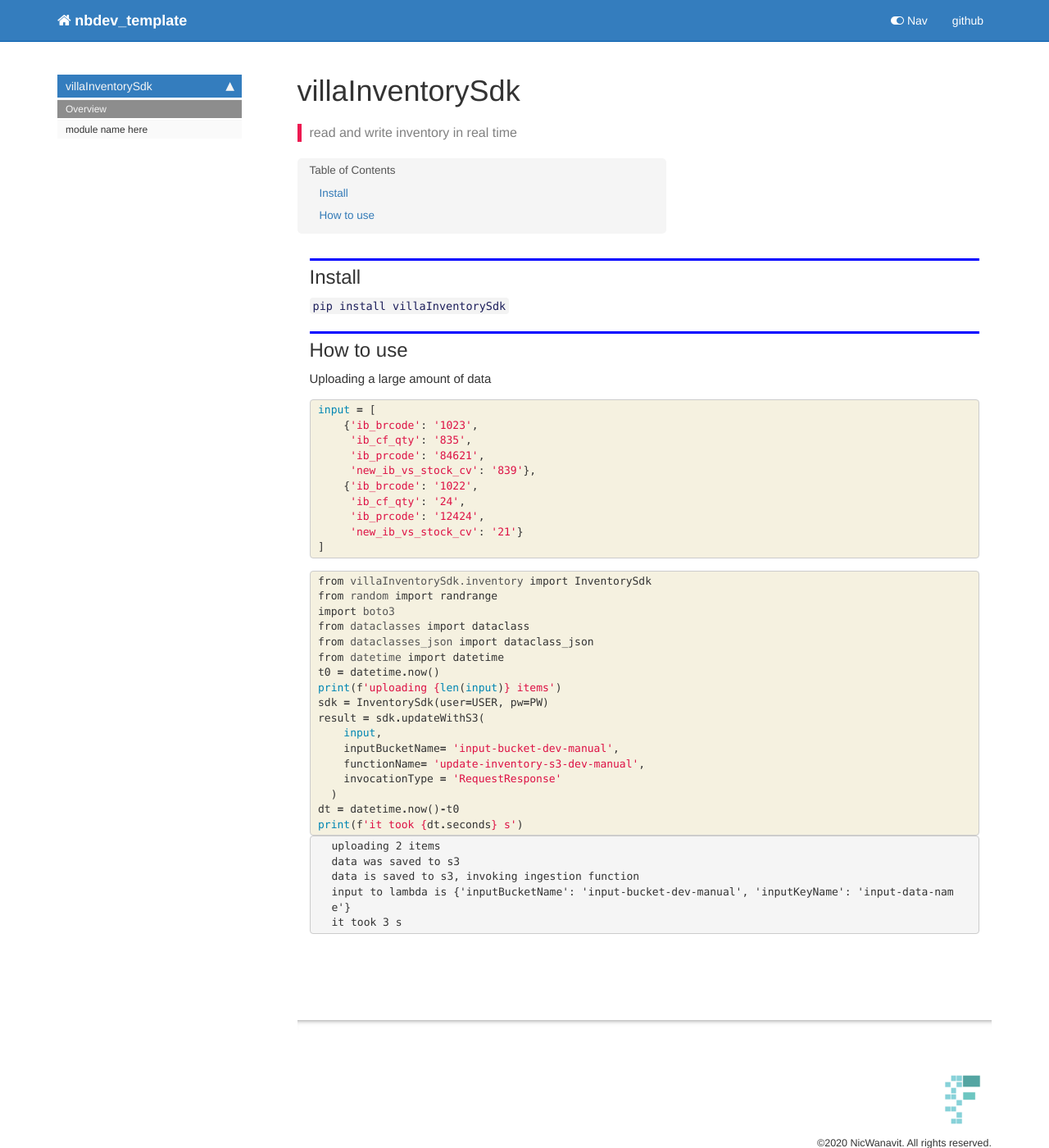
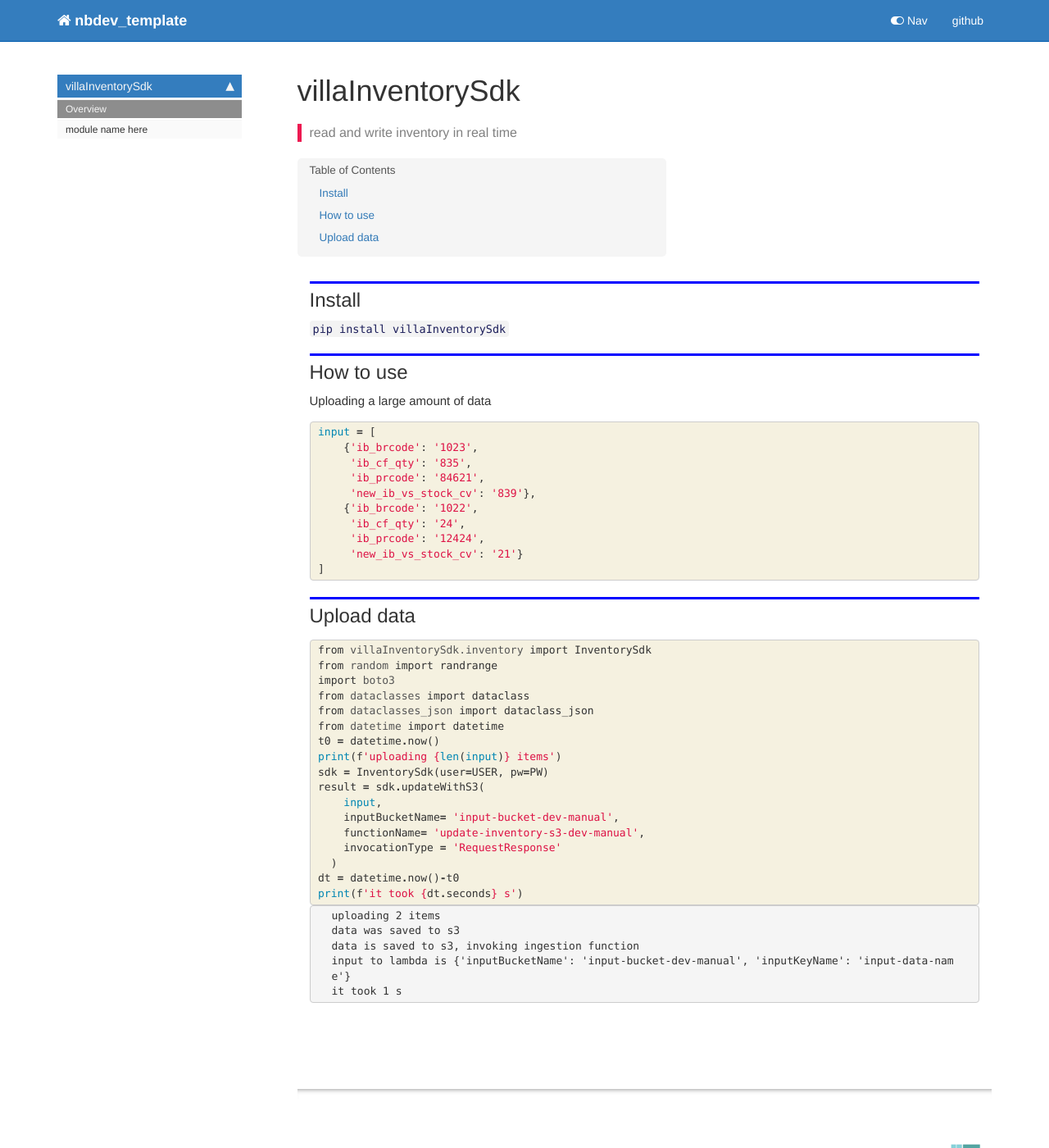
Before and after one commit to thanakijwanavit/villa-inventory-sdk, a Jekyll site: the page built from docs/index.html, in a window 1280 px wide and 1400 px high. Shown: the whole window at 82% size. Built offline with Jekyll 4.4.1, drawn with Linux system fonts in a browser that asks for light colours; nearby versions of some CDN libraries; comment, search, counter and statistics services are not loaded.

Commit message:
add docs heading for example upload data

```diff
--- a/docs/index.html
+++ b/docs/index.html
@@ -81,6 +81,12 @@
 </div>
     {% endraw %}
 
+<div class="cell border-box-sizing text_cell rendered"><div class="inner_cell">
+<div class="text_cell_render border-box-sizing rendered_html">
+<h2 id="Upload-data">Upload data<a class="anchor-link" href="#Upload-data"> </a></h2>
+</div>
+</div>
+</div>
     {% raw %}
 
 <div class="cell border-box-sizing code_cell rendered">
@@ -121,7 +127,7 @@
 data was saved to s3
 data is saved to s3, invoking ingestion function
 input to lambda is {&#39;inputBucketName&#39;: &#39;input-bucket-dev-manual&#39;, &#39;inputKeyName&#39;: &#39;input-data-name&#39;}
-it took 3 s
+it took 1 s
 </pre>
 </div>
 </div>
```
Also changed, not shown: README.md, 1 other file.
